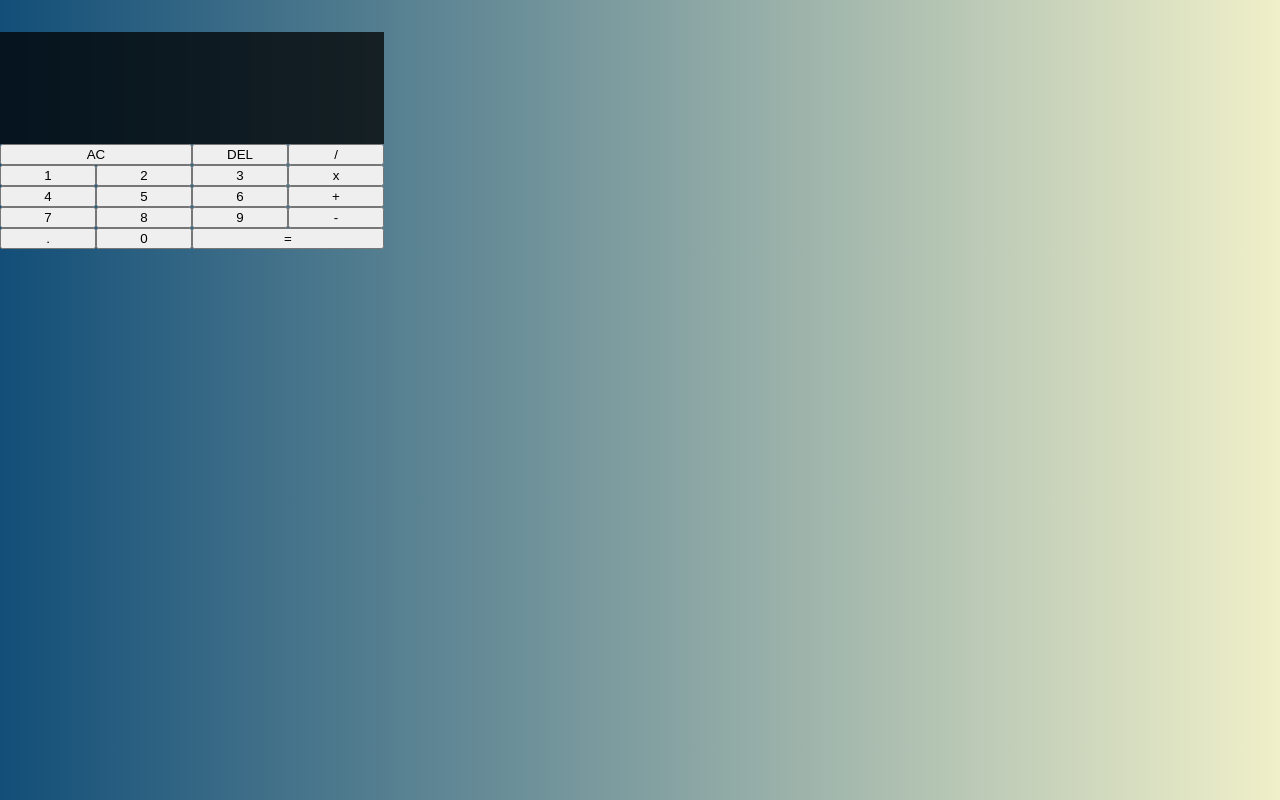
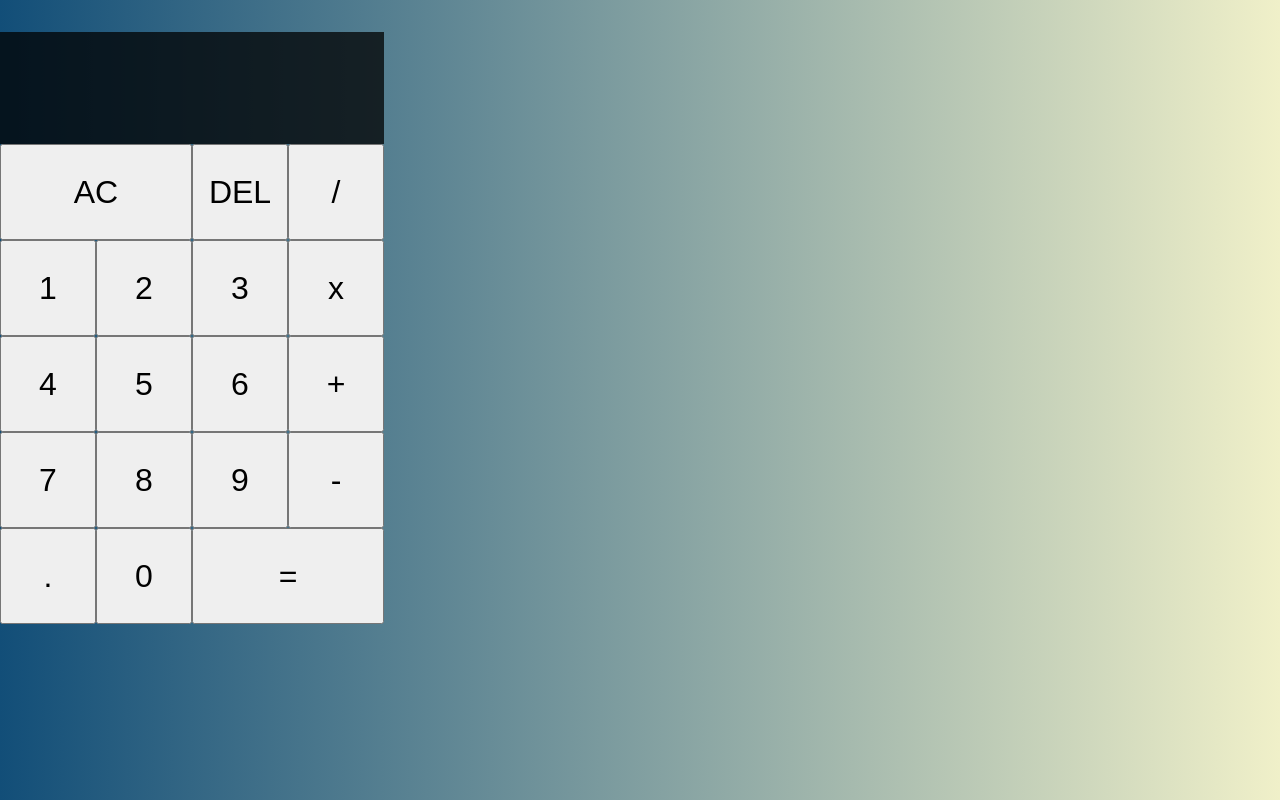
Before and after one commit to ircamitoc/https---github.com-ircamitoc-react-calculator, a React (Create React App) app in the folder react-calc/: page / in a window 1280 px wide. Built offline with nearby package versions, Linux system fonts and the light colour scheme.

Commit message:
Adding new code

```diff
--- a/react-calc/src/App.css
+++ b/react-calc/src/App.css
@@ -11,7 +11,12 @@ body {
   display: grid;
   margin-top: 2rem;
   grid-template-columns: repeat(4, 6rem);
-  grid-template-rows: minmax(7rem, auto);
+  grid-template-rows: minmax(7rem, auto) repeat(5, 6rem);
+}
+
+.calculator-grid > button {
+  cursor: pointer;
+  font-size: 2rem;
 }
 
 .span-two {
@@ -25,6 +30,9 @@ body {
   flex-direction: column;
   align-items: flex-end;
   justify-content: space-around;
+  padding: .75rem;
+  word-wrap: break-word;
+  word-break: break-all;
 }
 
 .output .previous-operand {
```
